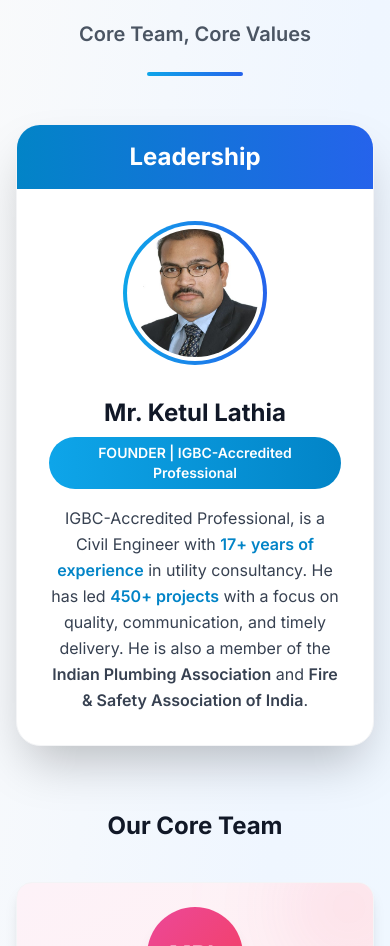
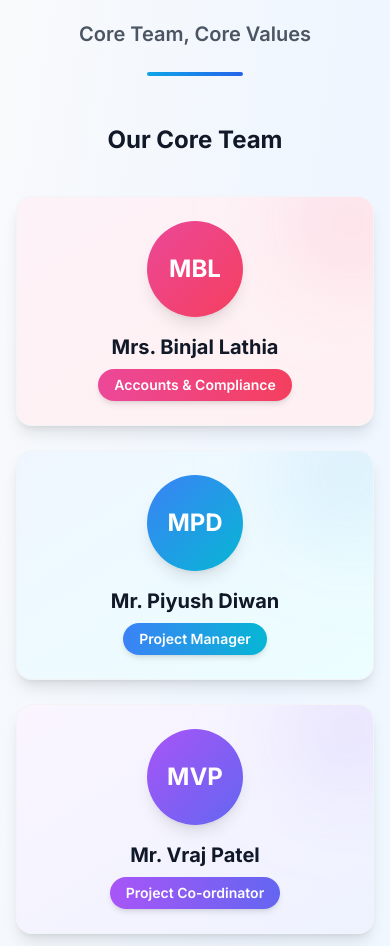
Before and after one commit to Krishil1108/trimity-consultant-website, a Next.js app: page /about in a window 390 px wide. Shown: the part 5466-6412 px from the top of the page. Built offline with nearby package versions, Linux system fonts and the light colour scheme.

Commit message:
Remove duplicate founder section from team area

```diff
--- a/app/about/page.tsx
+++ b/app/about/page.tsx
@@ -399,52 +399,6 @@ export default function About() {
             />
           </motion.div>
 
-          {/* Founder Highlight */}
-          <motion.div
-            initial={{ opacity: 0, y: 40 }}
-            whileInView={{ opacity: 1, y: 0 }}
-            viewport={{ once: true }}
-            transition={{ duration: 0.6 }}
-            className="mb-16 max-w-4xl mx-auto"
-          >
-            <div className="bg-white rounded-3xl shadow-2xl overflow-hidden border border-gray-100">
-              <div className="bg-gradient-to-r from-primary-600 to-blue-600 px-6 py-4">
-                <h3 className="text-2xl font-bold text-white text-center">Leadership</h3>
-              </div>
-              <div className="p-8 sm:p-10">
-                <div className="flex flex-col md:flex-row items-center gap-8">
-                  <motion.div
-                    className="flex-shrink-0"
-                    whileHover={{ scale: 1.05 }}
-                    transition={{ duration: 0.3 }}
-                  >
-                    <div className="p-1 rounded-full bg-gradient-to-r from-primary-500 to-blue-600">
-                      <div className="bg-white rounded-full p-1">
-                        <img
-                          src="/projects/founder.jpg"
-                          alt="Mr. Ketul Lathia"
-                          className="w-32 h-32 sm:w-40 sm:h-40 rounded-full object-cover"
-                        />
-                      </div>
-                    </div>
-                  </motion.div>
-
-                  <div className="flex-1 text-center md:text-left">
-                    <h4 className="text-2xl sm:text-3xl font-bold text-gray-900 mb-2">
-                      Mr. Ketul Lathia
-                    </h4>
-                    <div className="inline-block px-4 py-1.5 rounded-full bg-gradient-to-r from-primary-500 to-primary-600 text-white text-sm font-semibold mb-4">
-                      FOUNDER | IGBC-Accredited Professional
-                    </div>
-                    <p className="text-gray-700 leading-relaxed text-base">
-                      IGBC-Accredited Professional, is a Civil Engineer with <span className="font-semibold text-primary-600">17+ years of experience</span> in utility consultancy. He has led <span className="font-semibold text-primary-600">450+ projects</span> with a focus on quality, communication, and timely delivery. He is also a member of the <span className="font-semibold">Indian Plumbing Association</span> and <span className="font-semibold">Fire & Safety Association of India</span>.
-                    </p>
-                  </div>
-                </div>
-              </div>
-            </div>
-          </motion.div>
-
           {/* Core Team Grid */}
           <motion.div
             initial={{ opacity: 0, y: 40 }}
```
